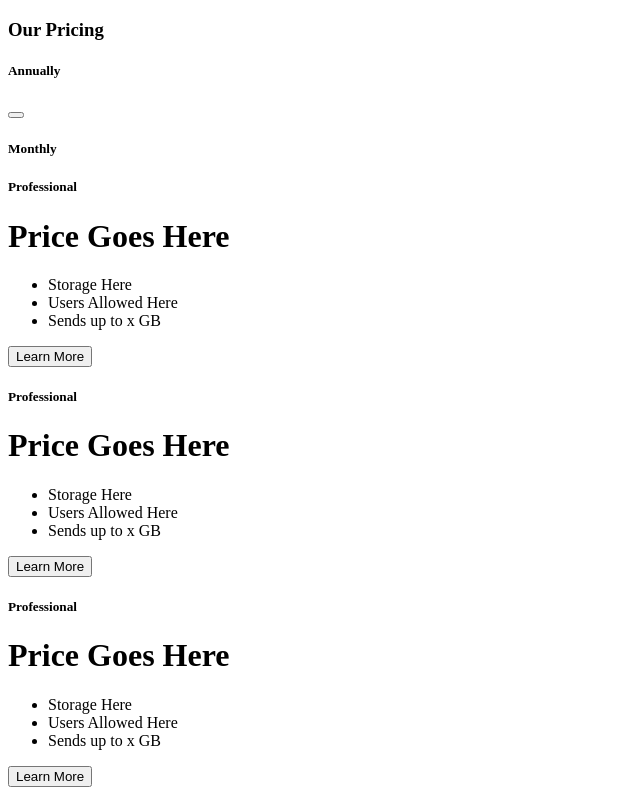
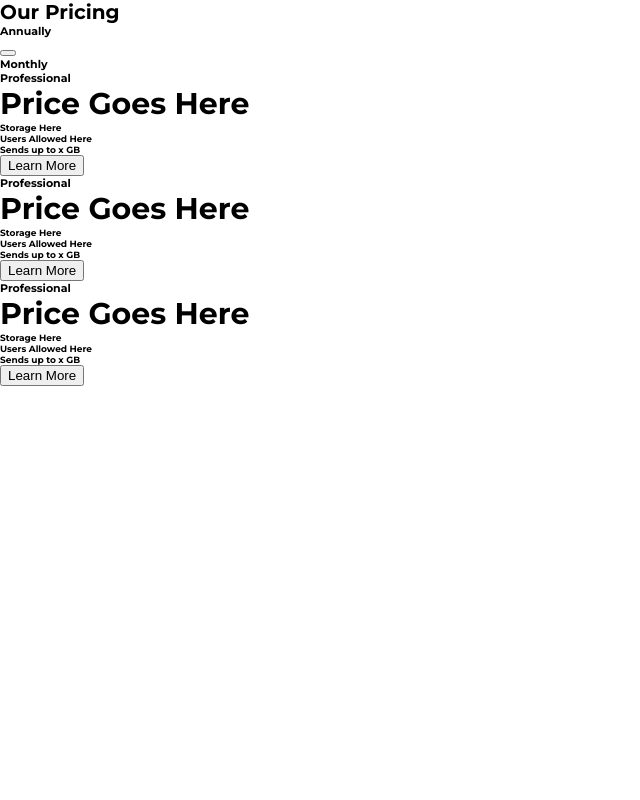
Before and after one commit to MicahJank/pricing-component, a React (Create React App) app: page / in a window 1280 px wide. Shown: the whole page, without its empty margins (0-640 px from the left). Built offline with nearby package versions, Linux system fonts and the light colour scheme.

Commit message:
worked on adding scss to each component

```diff
--- a/src/App.js
+++ b/src/App.js
@@ -1,7 +1,7 @@
 import React from 'react';
 import Toggle from './components/Toggle.js';
 import Card from './components/Card.js';
-
+import './sass/app.scss';
 function App() {
   return (
     <div className="App">
--- a/src/components/Card.js
+++ b/src/components/Card.js
@@ -1,6 +1,5 @@
 import React from 'react';
-import Button from './Button.js';
-
+import '../sass/card.scss';
 
 const Card = () => {
 
--- a/src/components/Toggle.js
+++ b/src/components/Toggle.js
@@ -1,5 +1,5 @@
 import React from 'react';
-
+import '../sass/toggle.scss';
 
 const Toggle = () => {
 
--- a/src/index.js
+++ b/src/index.js
@@ -2,6 +2,8 @@
 import ReactDOM from 'react-dom';
 import App from './App';
 import * as serviceWorker from './serviceWorker';
+// import './sass/reset.scss';
+import './sass/general.scss';
 
 ReactDOM.render(
   <React.StrictMode>
--- /dev/null
+++ b/src/sass/general.scss
@@ -0,0 +1,86 @@
+@import url('https://fonts.googleapis.com/css2?family=Montserrat:wght@700&display=swap');
+/* http://meyerweb.com/eric/tools/css/reset/
+   v2.0 | 20110126
+   License: none (public domain)
+*/
+
+html, div, span, applet, object, iframe,
+h1, h2, h3, h4, h5, h6, p, blockquote, pre,
+a, abbr, acronym, address, big, cite, code,
+del, dfn, em, img, ins, kbd, q, s, samp,
+small, strike, strong, sub, sup, tt, var,
+b, u, i, center,
+dl, dt, dd, ol, ul, li,
+fieldset, form, label, legend,
+table, caption, tbody, tfoot, thead, tr, th, td,
+article, aside, canvas, details, embed,
+figure, figcaption, footer, header, hgroup,
+menu, nav, output, ruby, section, summary,
+time, mark, audio, video {
+	margin: 0;
+	padding: 0;
+	border: 0;
+	font-size: 100%;
+	font: inherit;
+	vertical-align: baseline;
+}
+/* HTML5 display-role reset for older browsers */
+article, aside, details, figcaption, figure,
+footer, header, hgroup, menu, nav, section {
+	display: block;
+}
+body {
+    line-height: 1;
+    margin: 0;
+	padding: 0;
+	border: 0;
+	font-size: 100%;
+	font: inherit;
+	vertical-align: baseline;
+}
+ol, ul {
+	list-style: none;
+}
+blockquote, q {
+	quotes: none;
+}
+blockquote:before, blockquote:after,
+q:before, q:after {
+	content: '';
+	content: none;
+}
+table {
+	border-collapse: collapse;
+	border-spacing: 0;
+}
+
+// RESET ENDS HERE
+
+* {
+    box-sizing: border-box;
+}
+
+html {
+    font-size: 62.5%;
+}
+body {
+    font-size: 1.5rem;
+    font-family: 'Montserrat', sans-serif;
+    font-weight: 700;
+}
+
+h1 {
+    font-size: 3rem;
+}
+
+h3 {
+    font-size: 2rem;
+}
+
+h5 {
+    font-size: 1.1rem;
+}
+
+li {
+    font-size: 0.9rem;
+}
```
Also changed, not shown: src/sass/variables.scss (added, +7 -0 lines), src/sass/app.scss (added), src/sass/card.scss (added), src/sass/mixins.scss (added), src/sass/toggle.scss (added).
